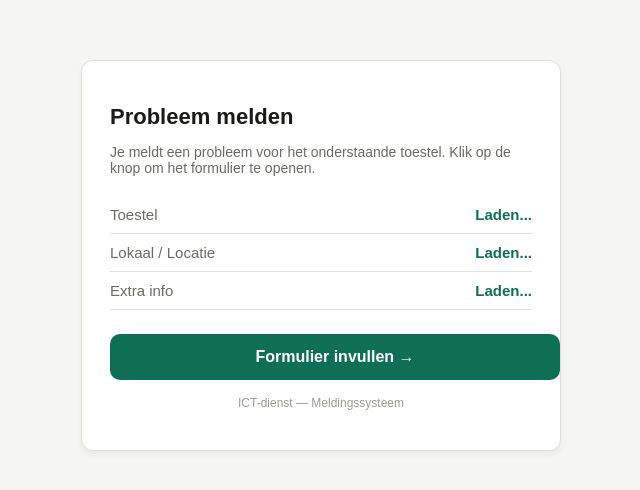
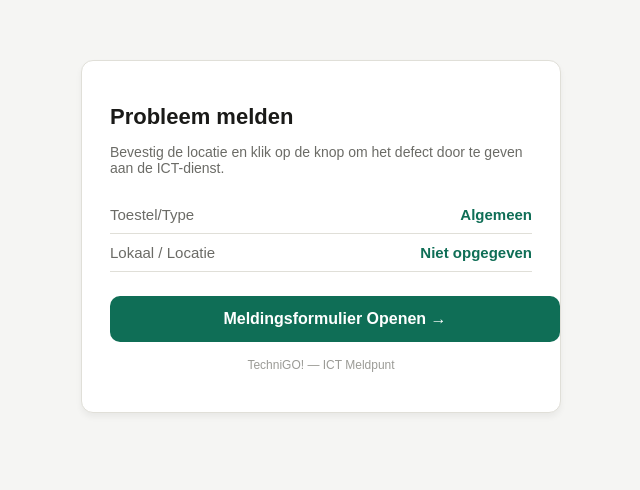
Before and after one commit to nicoledesmet745-coder/ict-melding, a plain HTML site: page index.html in a window 1280 px wide. Shown: the whole page, without its empty margins (319-959 px from the left). Drawn offline with Linux system fonts and the light colour scheme.

Commit message:
Update index.html

```diff
--- a/index.html
+++ b/index.html
@@ -3,7 +3,7 @@
 <head>
   <meta charset="UTF-8">
   <meta name="viewport" content="width=device-width, initial-scale=1">
-  <title>ICT Melding — Bevestiging</title>
+  <title>ICT Melding — TechniGO!</title>
   <style>
     body { font-family: sans-serif; max-width: 480px; margin: 40px auto; padding: 20px; background: #f5f5f3; color: #1a1a18; }
     .card { background: white; border-radius: 12px; padding: 28px; border: 1px solid #e0dfd8; box-shadow: 0 4px 6px rgba(0,0,0,0.05); }
@@ -11,8 +11,8 @@
     .info-row { display: flex; justify-content: space-between; border-bottom: 1px solid #e0dfd8; padding: 10px 0; font-size: 15px; }
     .label { color: #6b6b66; }
     .value { font-weight: 600; color: #0f6e56; }
-    .btn { display: block; width: 100%; margin-top: 24px; padding: 14px; background: #0f6e56; color: white; border: none; border-radius: 10px; font-size: 16px; font-weight: 600; cursor: pointer; text-align: center; text-decoration: none; }
-    .btn:hover { background: #085041; }
+    .btn { display: block; width: 100%; margin-top: 24px; padding: 14px; background: #0f6e56; color: white; border: none; border-radius: 10px; font-size: 16px; font-weight: 600; cursor: pointer; text-align: center; text-decoration: none; transition: 0.2s; }
+    .btn:hover { background: #085041; transform: scale(1.02); }
     .footer { margin-top: 16px; font-size: 12px; color: #9b9b96; text-align: center; }
   </style>
 </head>
@@ -21,28 +21,43 @@
 <div class="card">
   <h1>Probleem melden</h1>
   <p style="color:#6b6b66;margin-bottom:20px;font-size:14px">
-    Je meldt een probleem voor het onderstaande toestel. Klik op de knop om het formulier te openen.
+    Bevestig de locatie en klik op de knop om het defect door te geven aan de ICT-dienst.
   </p>
 
   <div class="info-row">
-    <span class="label">Toestel</span>
-    <span class="value" id="inv">Laden...</span>
+    <span class="label">Toestel/Type</span>
+    <span class="value" id="display-inv">Laden...</span>
   </div>
   <div class="info-row">
     <span class="label">Lokaal / Locatie</span>
-    <span class="value" id="lokaal">Laden...</span>
-  </div>
-  <div class="info-row">
-    <span class="label">Extra info</span>
-    <span class="value" id="type">Laden...</span>
+    <span class="value" id="display-lokaal">Laden...</span>
   </div>
 
-  <a class="btn" id="form-link" href="#">
-    Formulier invullen →
+  <a class="btn" id="final-link" href="#">
+    Meldingsformulier Openen →
   </a>
-  <p class="footer">ICT-dienst — Meldingssysteem</p>
+  <p class="footer">TechniGO! — ICT Meldpunt</p>
 </div>
 
 <script>
-  // De link naar jouw Microsoft Form
-  const FORMS_LINK = 'https://forms.cloud.microsoft/e/DKAdJ30CPG';
+  // 1. Gegevens uit de URL halen (?inv=...&lokaal=...&type=...)
+  const params = new URLSearchParams(window.location.search);
+  const inv    = params.get('inv')    || 'Algemeen';
+  const lokaal = params.get('lokaal') || 'Niet opgegeven';
+  const type   = params.get('type')   || '';
+
+  // 2. Toon de tekst op het scherm voor de gebruiker
+  document.getElementById('display-inv').textContent = type + " " + inv;
+  document.getElementById('display-lokaal').textContent = lokaal;
+
+  // 3. Jouw unieke Microsoft Forms Link met de juiste codes (r98ede... en r09ce...)
+  // We plakken de info direct in de link
+  const finalUrl = "https://forms.cloud.microsoft/Pages/ResponsePage.aspx?id=kjnh2hzODEa2eu8TTDGpyZuPt7g24ghFt1g3AGgjF61UMzFNRzEzR0xUNzNaTFYyNVNOMlNPODhZOC4u" +
+                   "&r98ede2d1cbd5465bb516894d93a95288=" + encodeURIComponent(type + " " + inv) +
+                   "&r09ce00bb6a2043f78e5cf3adae5b5f05=" + encodeURIComponent(lokaal);
+
+  document.getElementById('final-link').href = finalUrl;
+</script>
+
+</body>
+</html>
```
